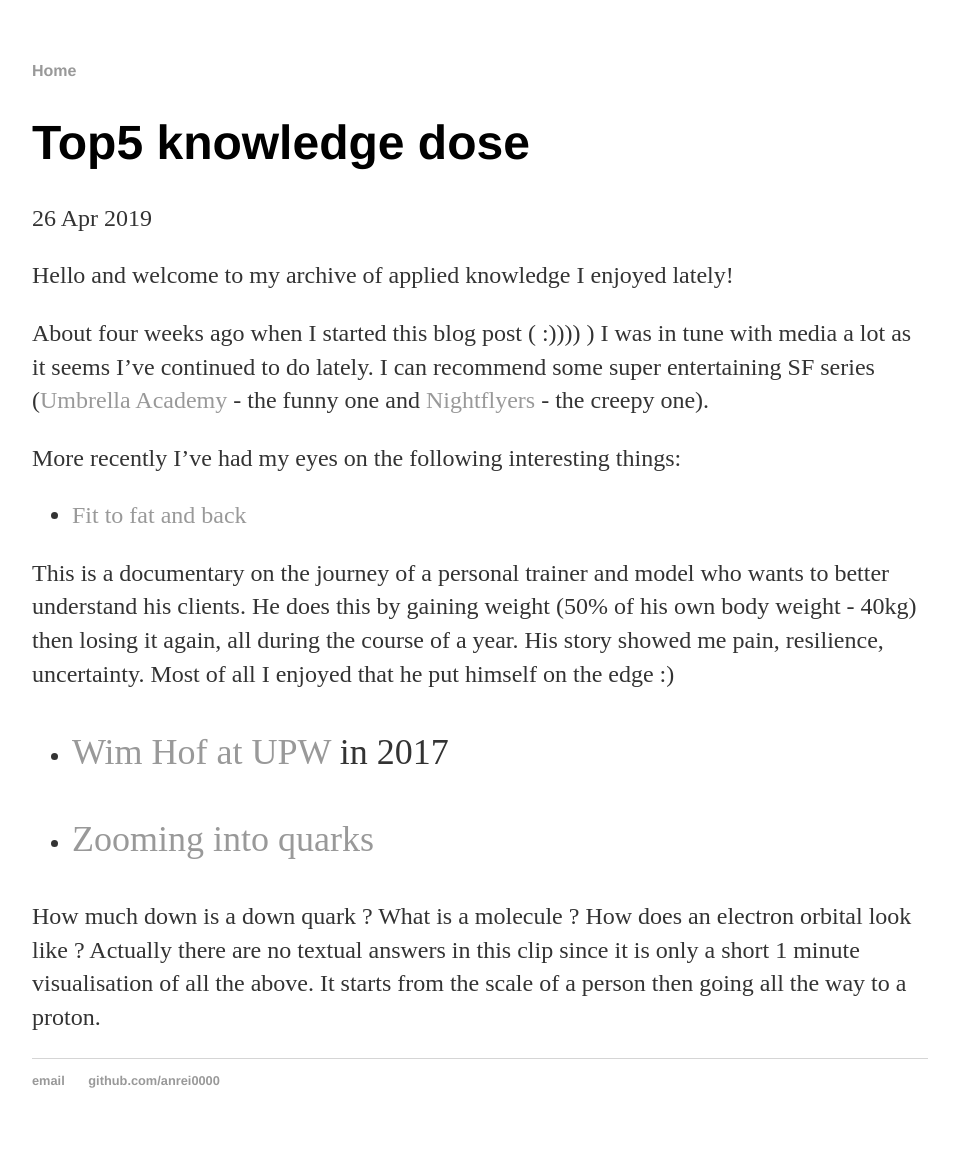
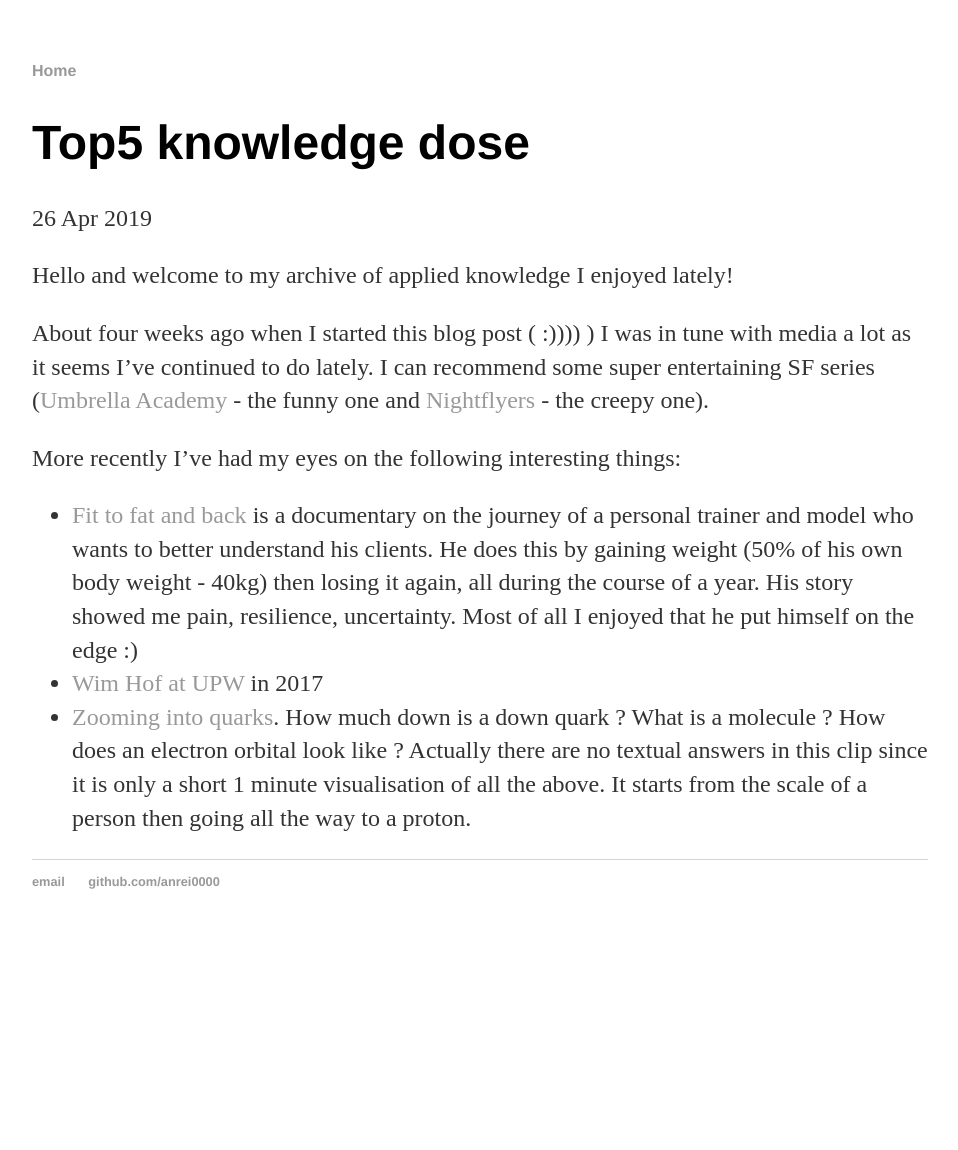
Before and after one commit to anrei0000/anrei0000.github.io, a Jekyll site: the page built from _posts/2019-04-26-reading-list.md, in a window 1280 px wide. Shown: the whole page, without its empty margins (160-1118 px from the left). Built offline with Jekyll 4.4.1, drawn with Linux system fonts in a browser that asks for light colours; after the commit the page ends 951 px from its top, so only the background shows below that.

Commit message:
- update

```diff
--- a/_posts/2019-04-26-reading-list.md
+++ b/_posts/2019-04-26-reading-list.md
@@ -8,13 +8,6 @@
 About four weeks ago when I started this blog post ( :)))) ) I was in tune with media a lot as it seems I've continued to do lately. I can recommend some super entertaining SF series ([Umbrella Academy](https://www.netflix.com/watch/80186864) - the funny one and [Nightflyers](https://www.netflix.com/watch/80211571) - the creepy one).
 
 More recently I've had my eyes on the following interesting things:
-
-- [Fit to fat and back](https://www.youtube.com/watch?v=ew7g7AqGqzo)
-
-This is a documentary on the journey of a personal trainer and model who wants to better understand his clients. He does this by gaining weight (50% of his own body weight - 40kg) then losing it again, all during the course of a year. His story showed me pain, resilience, uncertainty. Most of all I enjoyed that he put himself on the edge :)
-
+- [Fit to fat and back](https://www.youtube.com/watch?v=ew7g7AqGqzo) is a documentary on the journey of a personal trainer and model who wants to better understand his clients. He does this by gaining weight (50% of his own body weight - 40kg) then losing it again, all during the course of a year. His story showed me pain, resilience, uncertainty. Most of all I enjoyed that he put himself on the edge :)
 - [Wim Hof at UPW](https://www.facebook.com/icemanwimhof/videos/1802623663088908/) in 2017
-
-- [Zooming into quarks](https://vid.pr0gramm.com/2019/04/18/640fcab311acdfb5.mp4)
-
-How much down is a down quark ? What is a molecule ? How does an electron orbital look like ? Actually there are no textual answers in this clip since it is only a short 1 minute visualisation of all the above. It starts from the scale of a person then going all the way to a proton.
+- [Zooming into quarks](https://vid.pr0gramm.com/2019/04/18/640fcab311acdfb5.mp4). How much down is a down quark ? What is a molecule ? How does an electron orbital look like ? Actually there are no textual answers in this clip since it is only a short 1 minute visualisation of all the above. It starts from the scale of a person then going all the way to a proton.
```
